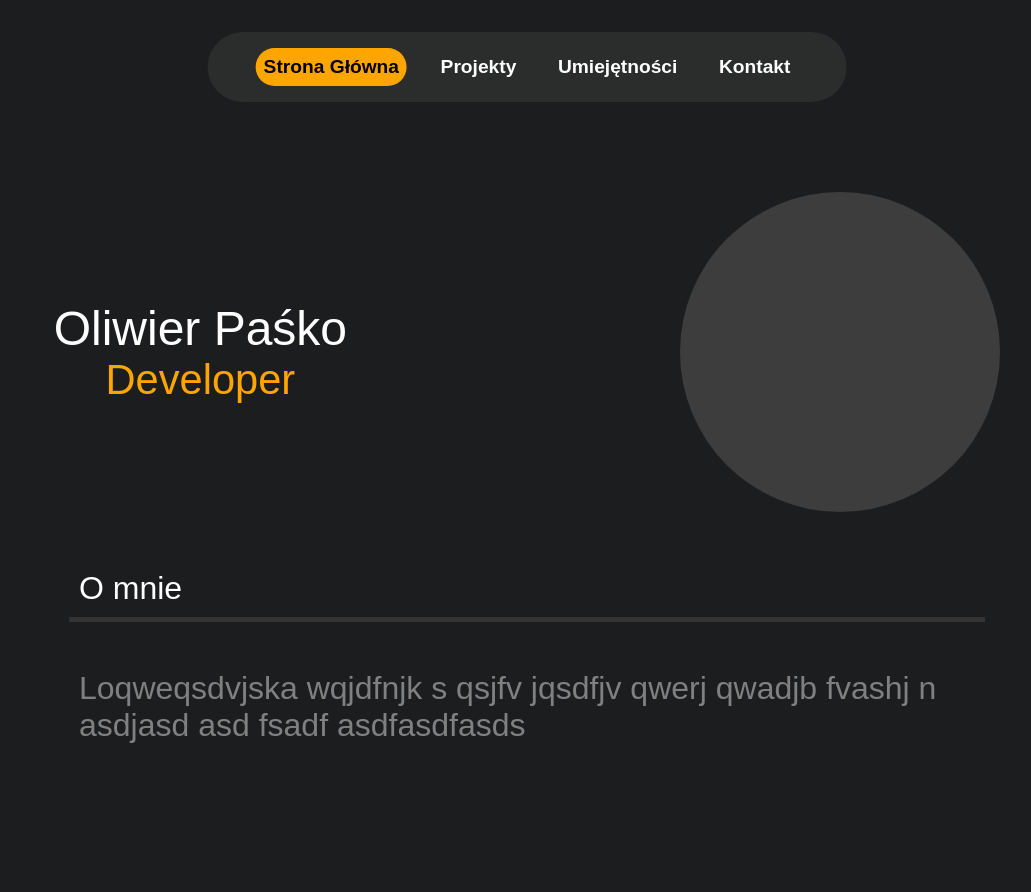
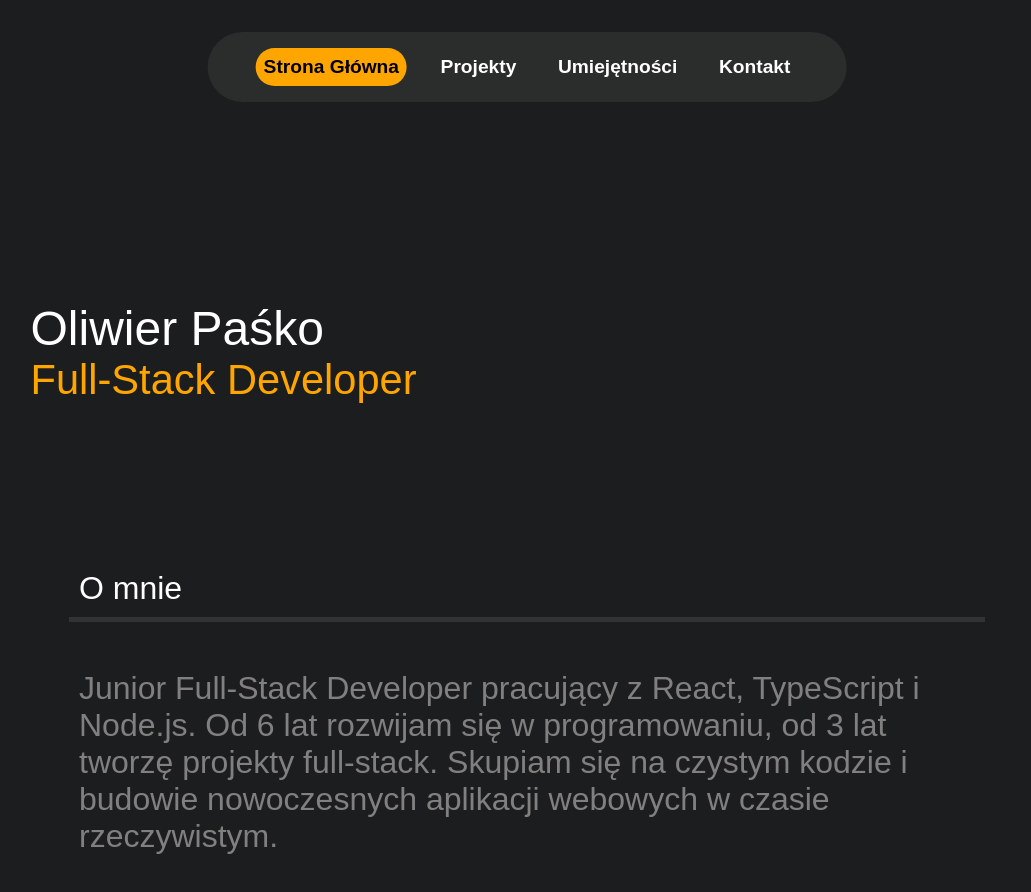
Before and after one commit to Oliwier-P/Worekit.github.io, a React (Vite) app: page / in a window 1280 px wide. Shown: the top 892 px of the page, without its empty margins (113-1144 px from the left). Built offline with nearby package versions, Linux system fonts and the light colour scheme.

Commit message:
personal info

```diff
--- a/src/components/Home/Home.jsx
+++ b/src/components/Home/Home.jsx
@@ -6,14 +6,16 @@ export const Home = ({ innerRef }) => {
         <div className="home__header">
             <div className="home__name">
                 <span>Oliwier Paśko</span>
-                <span className="home__name-highlight">Developer</span>
+                <span className="home__name-highlight">Full-Stack Developer</span>
             </div>
             <div className="home__image"></div>
         </div>
 
         <div className="home__title">O mnie</div>
         <div className="home__description">
-            Loqweqsdvjska wqjdfnjk s qsjfv jqsdfjv qwerj qwadjb fvashj n asdjasd  asd fsadf asdfasdfasds
+            Junior Full-Stack Developer pracujący z React, TypeScript i Node.js.
+            Od 6 lat rozwijam się w programowaniu, od 3 lat tworzę projekty full-stack.
+            Skupiam się na czystym kodzie i budowie nowoczesnych aplikacji webowych w czasie rzeczywistym.
         </div>
     </div>
 }
--- a/src/components/Home/Home.scss
+++ b/src/components/Home/Home.scss
@@ -42,7 +42,6 @@
     width: 20rem;
     height: 20rem;
     border-radius: 50%;
-    background-color: #3d3d3d;
 
     @media (max-width: 600px) {
       width: 15rem;
```
